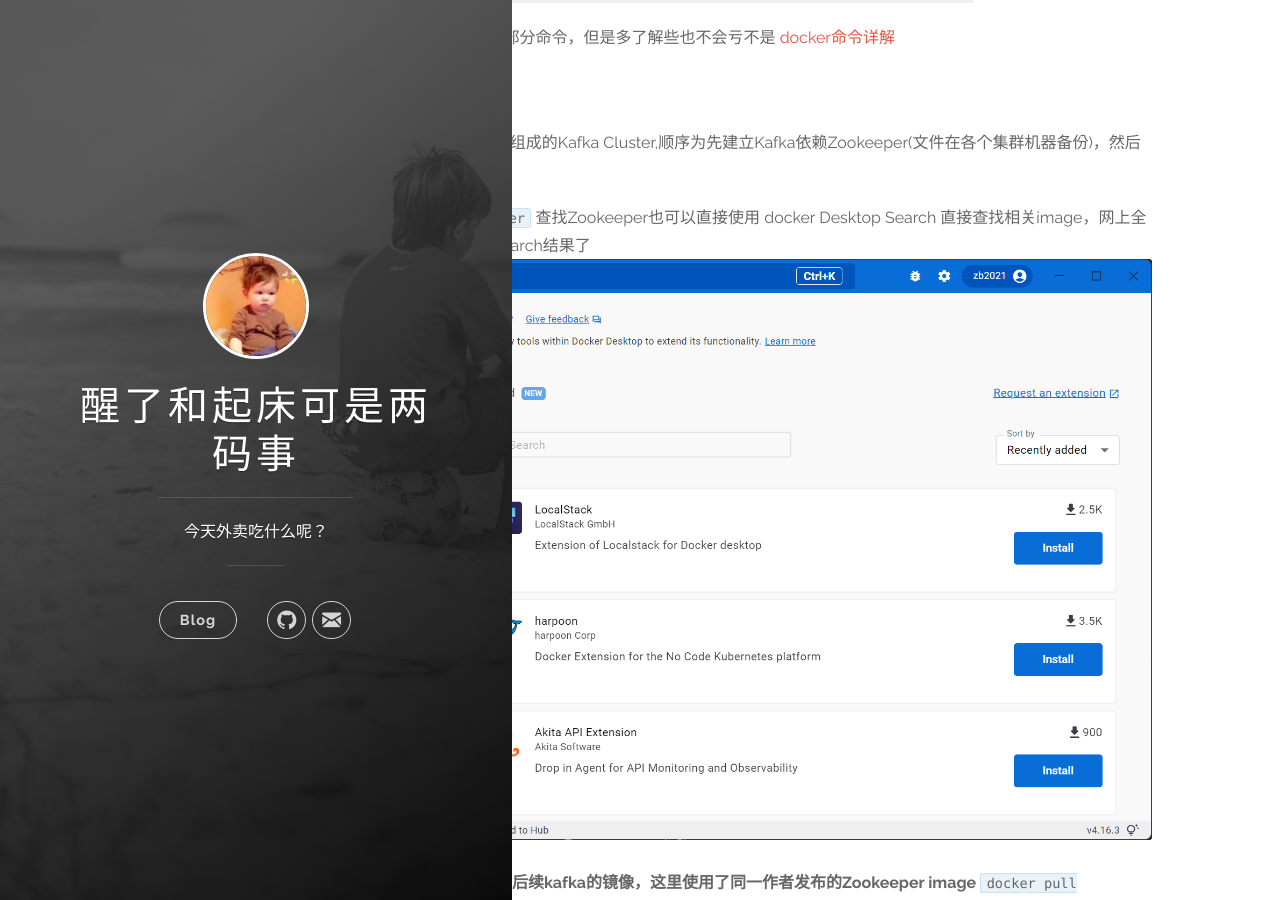
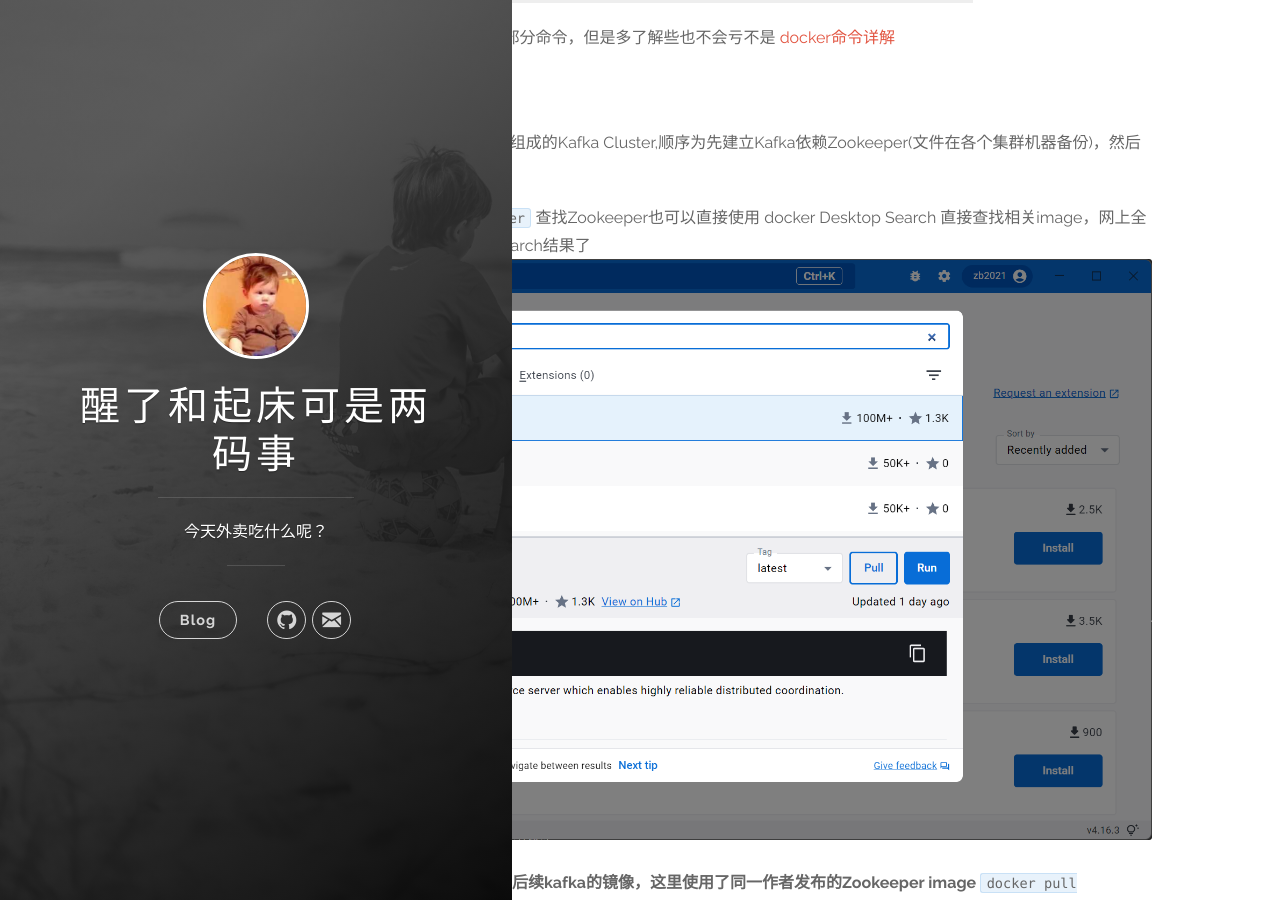
Before and after one commit to zhubin1219/blog, a Jekyll site: the page built from _posts/2023-02-02-docker搭建Kafka集群环境.markdown, in a window 1280 px wide and 900 px high, scrolled down 3456 px. Built offline with Jekyll 4.4.1, drawn with Linux system fonts in a browser that asks for light colours.

Commit message:
【修改】格式排版

```diff
--- a/_posts/2023-02-02-docker搭建Kafka集群环境.markdown
+++ b/_posts/2023-02-02-docker搭建Kafka集群环境.markdown
@@ -82,7 +82,7 @@ tags: [环境搭建]
 
 **1. 安装Zookeeper**
 可以使用 `docker search zookeeper` 查找Zookeeper也可以直接使用 docker Desktop Search 直接查找相关image，网上全是linux相关命令，这里我就直接贴docker Desktop Search结果了
-![zookeeperImage](../../images/blog/20230201/微信截图_20230202145028.png)
+![zookeeperImage](../../images/blog/20230201/微信截图_20230202150732.png)
 
 **理论上镜像我们都第一选择选择官方镜像，不过考虑到后续kafka的镜像，这里使用了同一作者发布的Zookeeper image**
 `docker pull wurstmeister/zookeeper` 也可以docker Desktop 直接pull，效果一样
```
